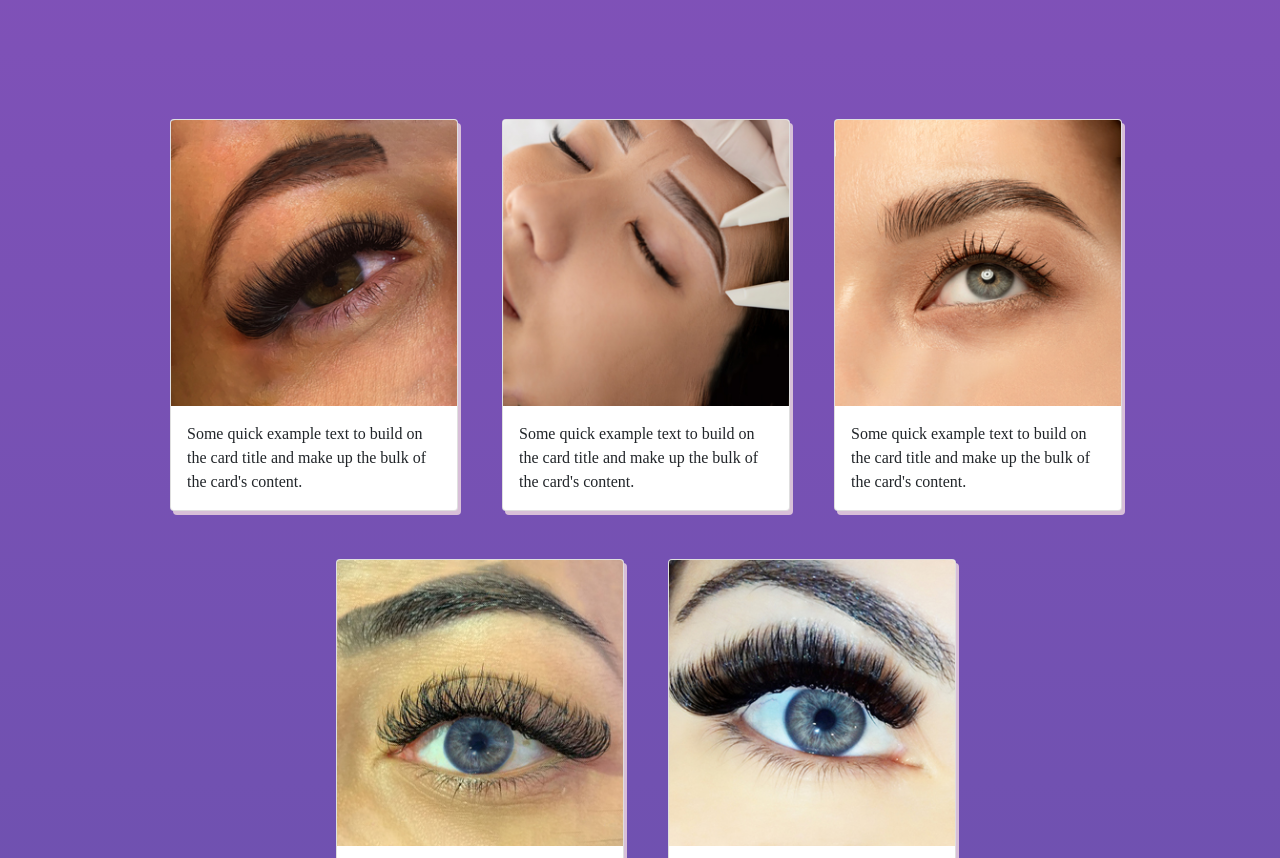
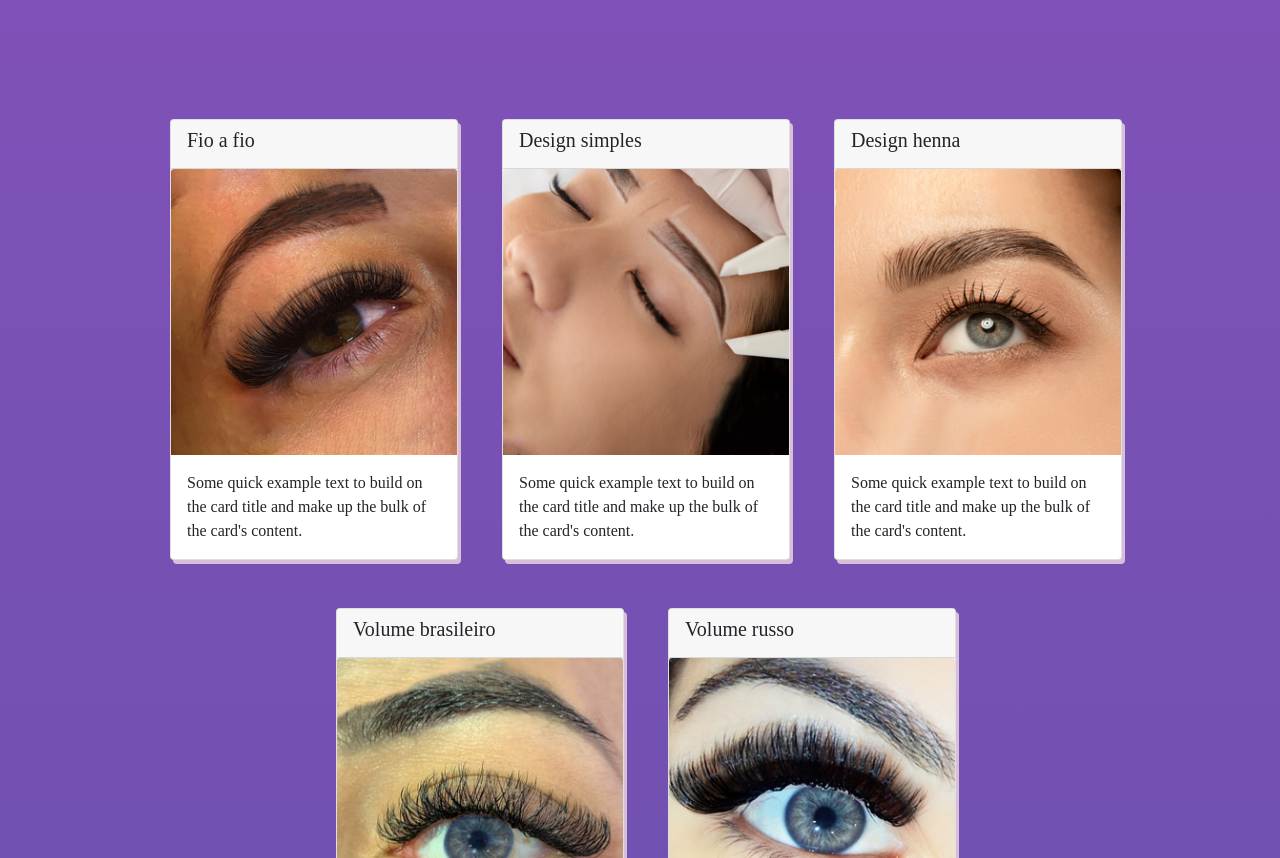
Before and after one commit to LeonardoAsciutiCarmagnani/Maria-Eduarda-B.S, a plain HTML site: page index.html in a window 1280 px wide. Shown: the part 1280-2138 px from the top of the page. Drawn offline with nearby package versions, Linux system fonts and the light colour scheme; a small style sheet from the web is missing.

Commit message:
Card com titulo

```diff
--- a/index.html
+++ b/index.html
@@ -108,6 +108,9 @@
             <div class="col-md-4 mb-4 mb-md-0 mx-3" style="max-width: 300px;">
                 <!-- card 1 -->
                 <div class="card box-shadow" style="width: 18rem;">
+                    <div class="card-header">
+                        <h5 class="card-title">Fio a fio</h5>
+                    </div>
                     <img src="IMAGENS/fio a fio.jpg" class="card-img-top" alt="...">
                     <div class="card-body">
                         <p class="card-text">Some quick example text to build on the card title and make up the bulk of
@@ -118,6 +121,9 @@
             <div class="col-md-4 mb-4 mb-md-0 mx-3 " style="max-width: 300px;">
                 <!-- card 2 -->
                 <div class="card box-shadow" style="width: 18rem;">
+                    <div class="card-header">
+                        <h5 class="card-title">Design simples</h5>
+                    </div>
                     <img src="IMAGENS/designer de sobrancelha.jpg" class="card-img-top" alt="...">
                     <div class="card-body">
                         <p class="card-text">Some quick example text to build on the card title and make up the bulk of
@@ -128,6 +134,9 @@
             <div class="col-md-4 mb-4 mb-md-0 mx-3 " style="max-width: 300px;">
                 <!-- card 3 -->
                 <div class="card box-shadow" style="width: 18rem;">
+                    <div class="card-header">
+                        <h5 class="card-title">Design henna</h5>
+                    </div>
                     <img src="IMAGENS/henna.jpg" class="card-img-top" alt="...">
                     <div class="card-body">
                         <p class="card-text">Some quick example text to build on the card title and make up the bulk of
@@ -140,7 +149,10 @@
             <div class="col-md-4 mb-4 mb-md-0 mx-3 " style="max-width: 300px;">
                 <!-- card 4 -->
                 <div class="card box-shadow" style="width: 18rem;">
-                    <img src="IMAGENS/volume brasileiro.jpg" class="card-img-top" alt="...">
+
+                    <div class="card-header">
+                        <h5 class="card-title">Volume brasileiro</h5>
+                    </div><img src="IMAGENS/volume brasileiro.jpg" class="card-img-top" alt="...">
                     <div class="card-body">
                         <p class="card-text">Some quick example text to build on the card title and make up the bulk of
                             the card's content.</p>
@@ -150,7 +162,9 @@
             <div class="col-md-4 mb-4 mb-md-0 mx-3" style="max-width: 300px;">
                 <!-- card 5 -->
                 <div class="card box-shadow" style="width: 18rem;">
-                    <img src="IMAGENS/volume russo.jpg" class="card-img-top" alt="...">
+                    <div class="card-header">
+                        <h5 class="card-title">Volume russo</h5>
+                    </div><img src="IMAGENS/volume russo.jpg" class="card-img-top" alt="...">
                     <div class="card-body">
                         <p class="card-text">Some quick example text to build on the card title and make up the bulk of
                             the card's content.</p>
```
